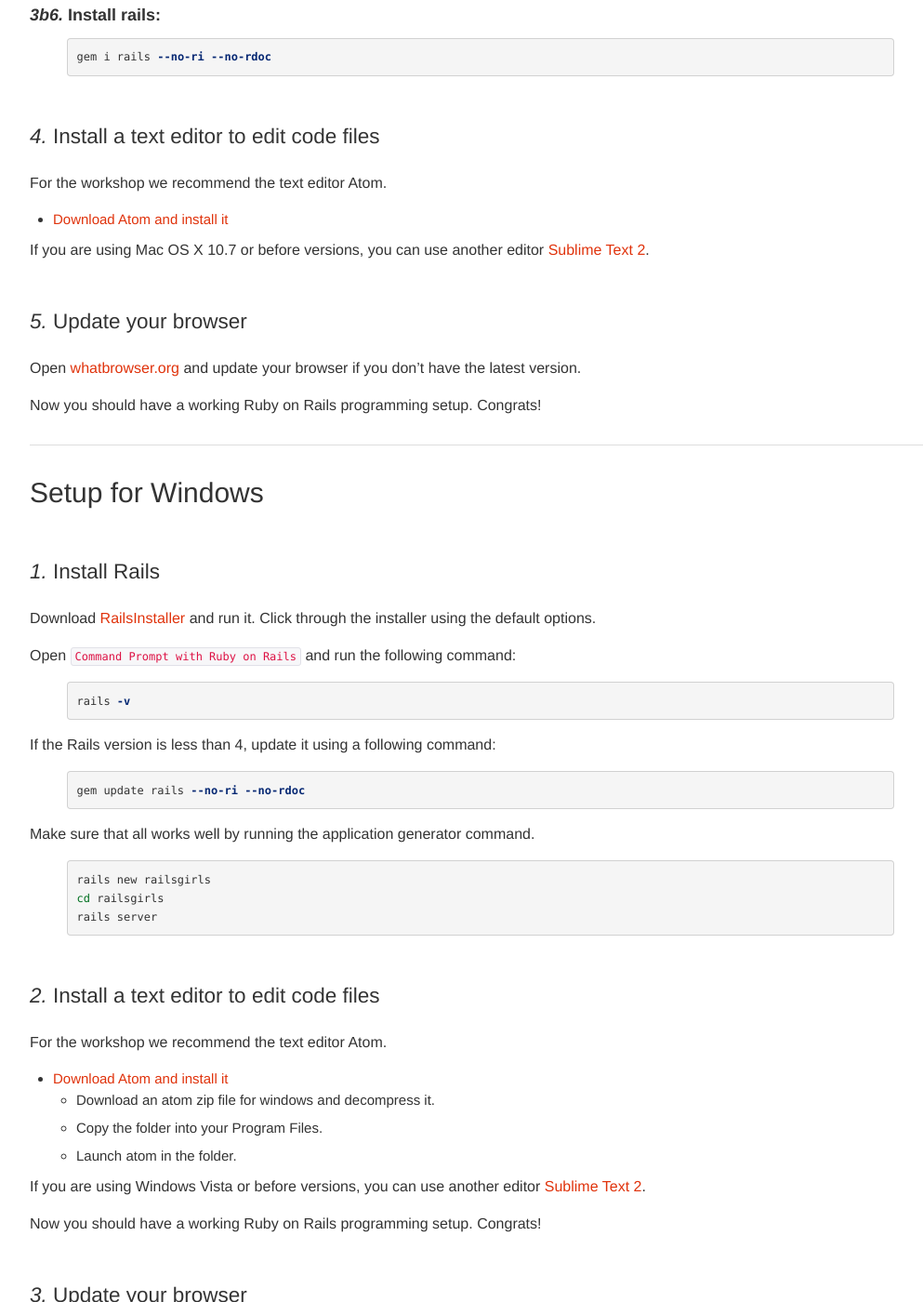
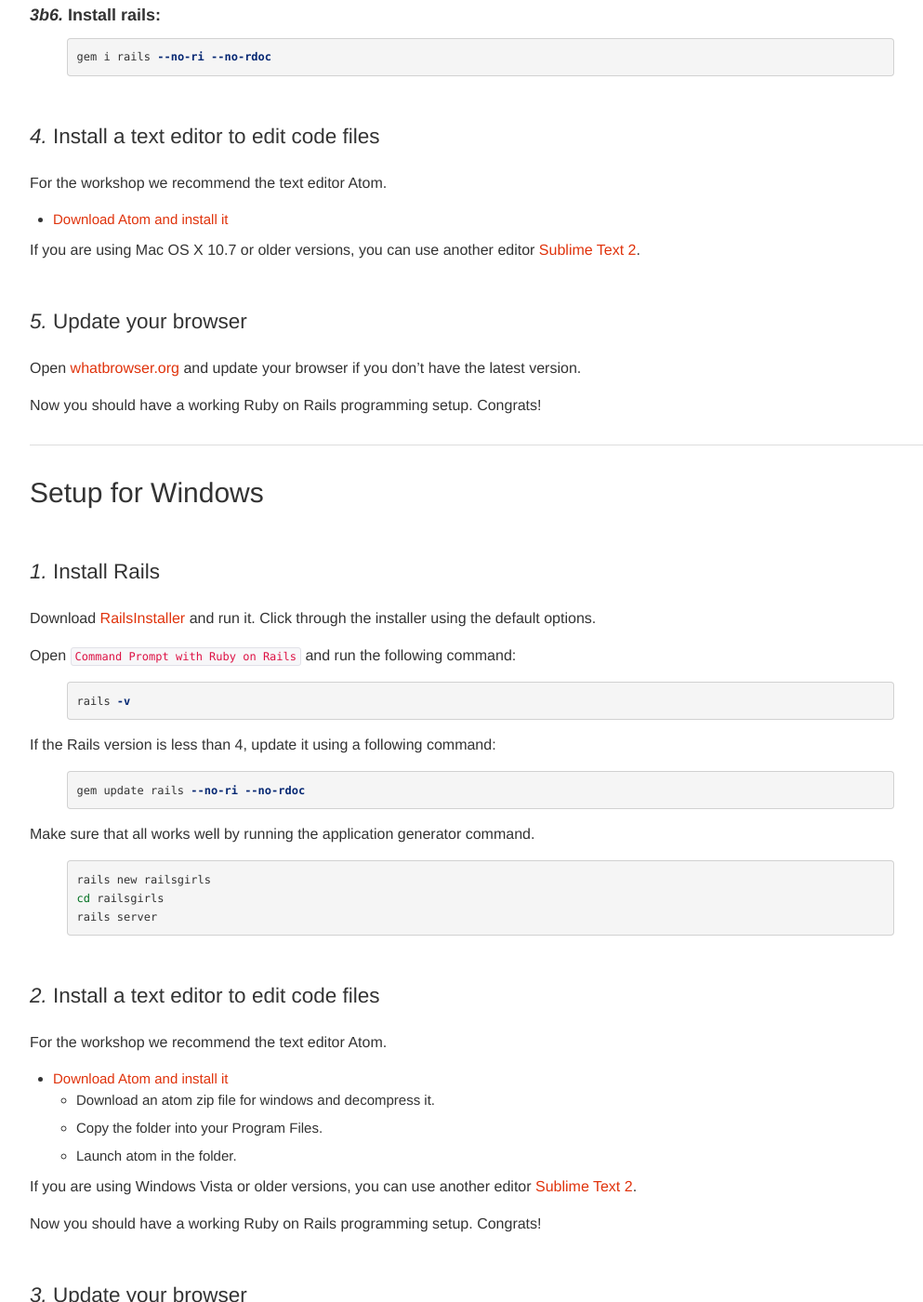
Before and after one commit to railsgirls/guides.railsgirls.com, a Jekyll site: the page built from _posts/2013-05-02-install.markdown, in a window 1280 px wide and 1400 px high, scrolled down 3068 px. Shown: the whole window at 93% size, without its empty margins (53-1046 px from the left). Built offline with Jekyll 4.4.1, drawn with Linux system fonts in a browser that asks for light colours; nearby versions of some CDN libraries.

Commit message:
Fix english sentences.

```diff
--- a/_posts/2013-05-02-install.markdown
+++ b/_posts/2013-05-02-install.markdown
@@ -110,7 +110,7 @@ For the workshop we recommend the text editor Atom.
 
 * [Download Atom and install it](https://atom.io/)
 
-If you are using Mac OS X 10.7 or before versions, you can use another editor [Sublime Text 2](http://www.sublimetext.com/2).
+If you are using Mac OS X 10.7 or older versions, you can use another editor [Sublime Text 2](http://www.sublimetext.com/2).
 
 ### *5.* Update your browser
 
@@ -156,7 +156,7 @@ For the workshop we recommend the text editor Atom.
   * Copy the folder into your Program Files.
   * Launch atom in the folder.
 
-If you are using Windows Vista or before versions, you can use another editor [Sublime Text 2](http://www.sublimetext.com/2).
+If you are using Windows Vista or older versions, you can use another editor [Sublime Text 2](http://www.sublimetext.com/2).
 
 Now you should have a working Ruby on Rails programming setup. Congrats!
 
```
